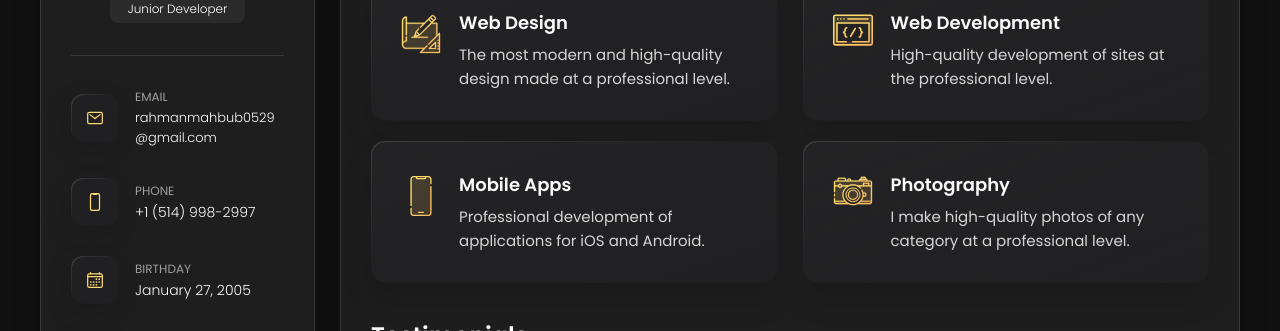
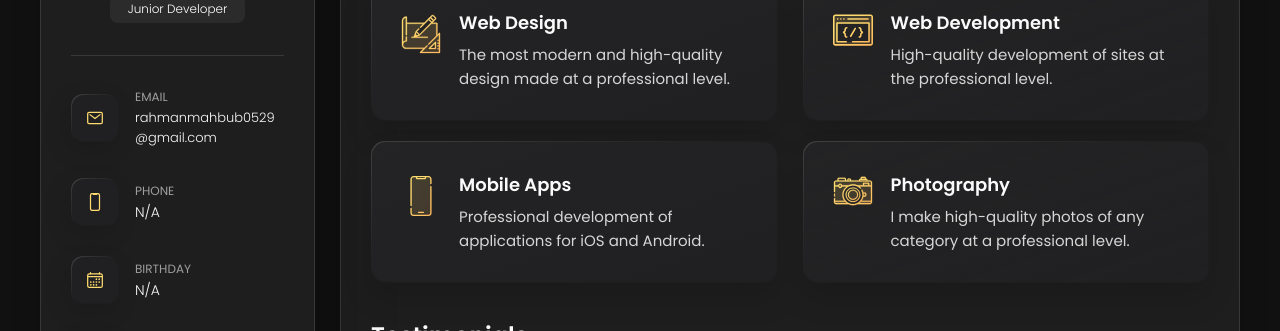
Before and after one commit to MohammadRahman2005/MohammadRahman2005.github.io, a plain HTML site: page index.html in a window 1280 px wide. Shown: the part 391-722 px from the top of the page. Drawn offline with nearby package versions, Linux system fonts and the light colour scheme.

Commit message:
Remove sensitive information

```diff
--- a/index.html
+++ b/index.html
@@ -87,7 +87,7 @@
             <div class="contact-info">
               <p class="contact-title">Phone</p>
 
-              <a href="tel:+12133522795" class="contact-link">+1 (514) 998-2997</a>
+              <a href="tel:+12133522795" class="contact-link">N/A</a>
             </div>
 
           </li>
@@ -101,7 +101,7 @@
             <div class="contact-info">
               <p class="contact-title">Birthday</p>
 
-              <time datetime="1982-06-23">January 27, 2005</time>
+              <time datetime="1982-06-23">N/A</time>
             </div>
 
           </li>
```
